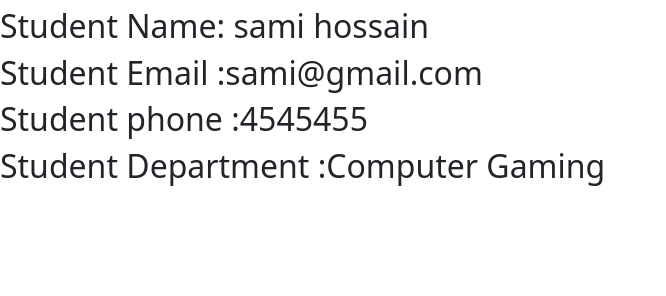
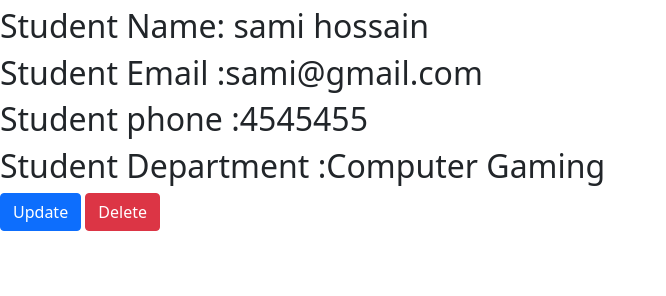
Before and after one commit to hossain258/CRUD_Django, a Django app: page /student_info/1 in a window 1280 px wide. Shown: the part 151-447 px from the top of the page, without its empty margins (0-666 px from the left). Run offline with Django 3.2, Linux system fonts and the light colour scheme; data comes from the database, SQL or seed files in the repository; both versions use the stored data as it was after the commit; some libraries are stand-ins or nearby versions.

Commit message:
first commit

```diff
--- a/CRUD/CRUD/first_app/urls.py
+++ b/CRUD/CRUD/first_app/urls.py
@@ -9,5 +9,6 @@ urlpatterns = [
     path('', views.index, name ='index'),
     path('student_form', views.student_form, name ='student_form'),
     path('student_info/<int:student_id>', views.student_info, name ='student_info'),
-
+    path('student_update/<int:student_id>', views.student_update, name ='student_update'),
+    path('student_delete/<int:student_id>', views.student_delete, name ='student_delete'),
 ]
--- a/CRUD/CRUD/first_app/views.py
+++ b/CRUD/CRUD/first_app/views.py
@@ -25,3 +25,23 @@ def student_info(request,student_id):
     student_info =Student.objects.get(pk =student_id)
     diction = {'title':'student_info','student_info': student_info}
     return render(request,'first_app/student_info.html',context = diction)
+
+def student_update(request,student_id):
+    student_info =Student.objects.get(pk = student_id)
+    form = forms.studentForm(instance =student_info)
+    if request.method == "POST":
+        form =forms.studentForm(request.POST, instance=student_info)
+
+        if form.is_valid():
+            form.save(commit = True)
+            return index(request)
+
+
+    diction = {'student_form':form}
+    return render(request,'first_app/student_update.html',context = diction)
+
+def student_delete(request,student_id):
+    student =Student.objects.get(pk =student_id).delete()
+
+    diction = {'delete_message':"the message has been deleted"}
+    return render(request,'first_app/student_delete.html',context = diction)
--- /dev/null
+++ b/CRUD/CRUD/templates/first_app/student_delete.html
@@ -0,0 +1,6 @@
+{% extends 'first_app/base.html' %}
+
+{% block body_block  %}
+
+<div class="alert alert-danger"> {{ delete_message}}</div>
+{% endblock  %}
--- a/CRUD/CRUD/templates/first_app/student_info.html
+++ b/CRUD/CRUD/templates/first_app/student_info.html
@@ -7,4 +7,7 @@
 <h2>Student Email :{{student_info.email}}</h2>
 <h2>Student phone :{{student_info.phone}}</h2>
 <h2>Student Department :{{student_info.department}}</h2>
+
+<a href="{% url 'first_app:student_update' student_id=student_info.id %}" class="btn btn-primary">Update</a>
+<a href="{% url 'first_app:student_update' student_id=student_info.id %}" class="btn btn-danger">Delete</a>
 {% endblock  %}
```
Also changed, not shown: CRUD/CRUD/templates/first_app/student_update.html (added, +12 -0 lines), CRUD/CRUD/db.sqlite3, README.md.
